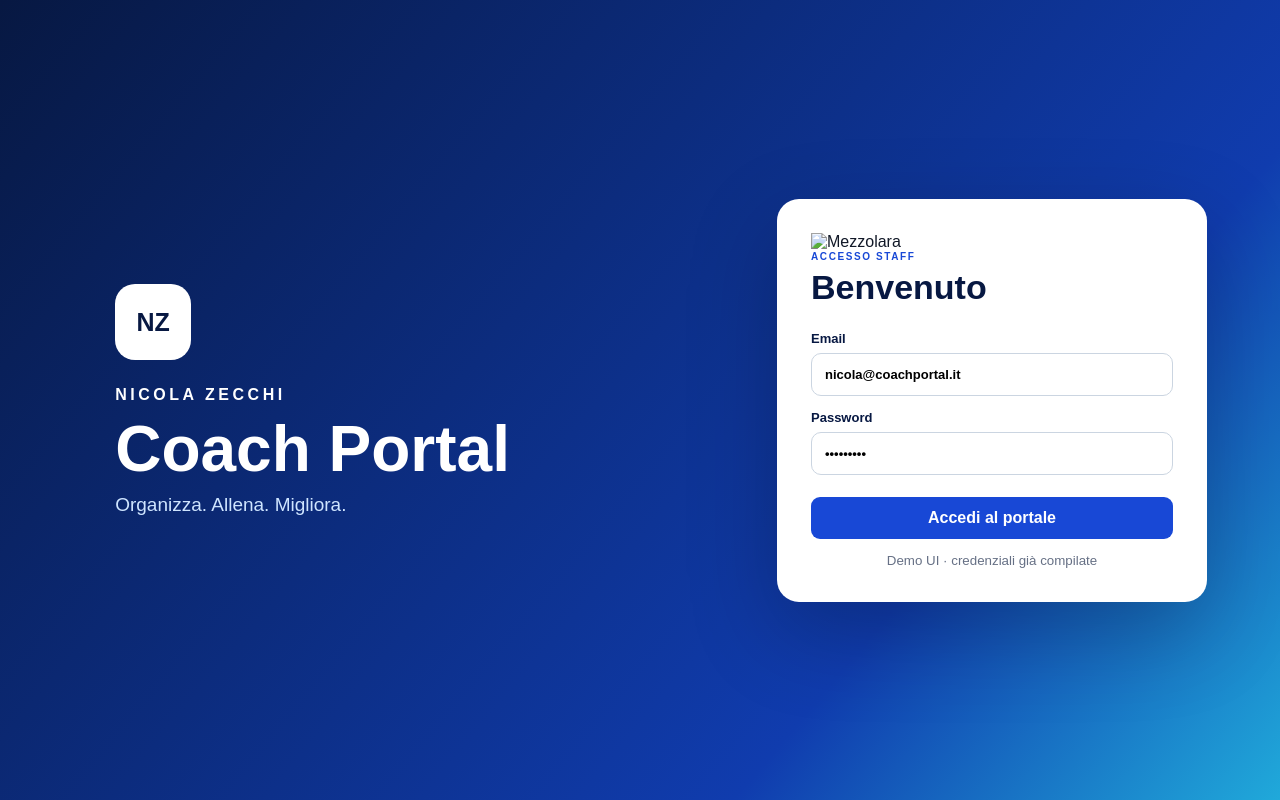
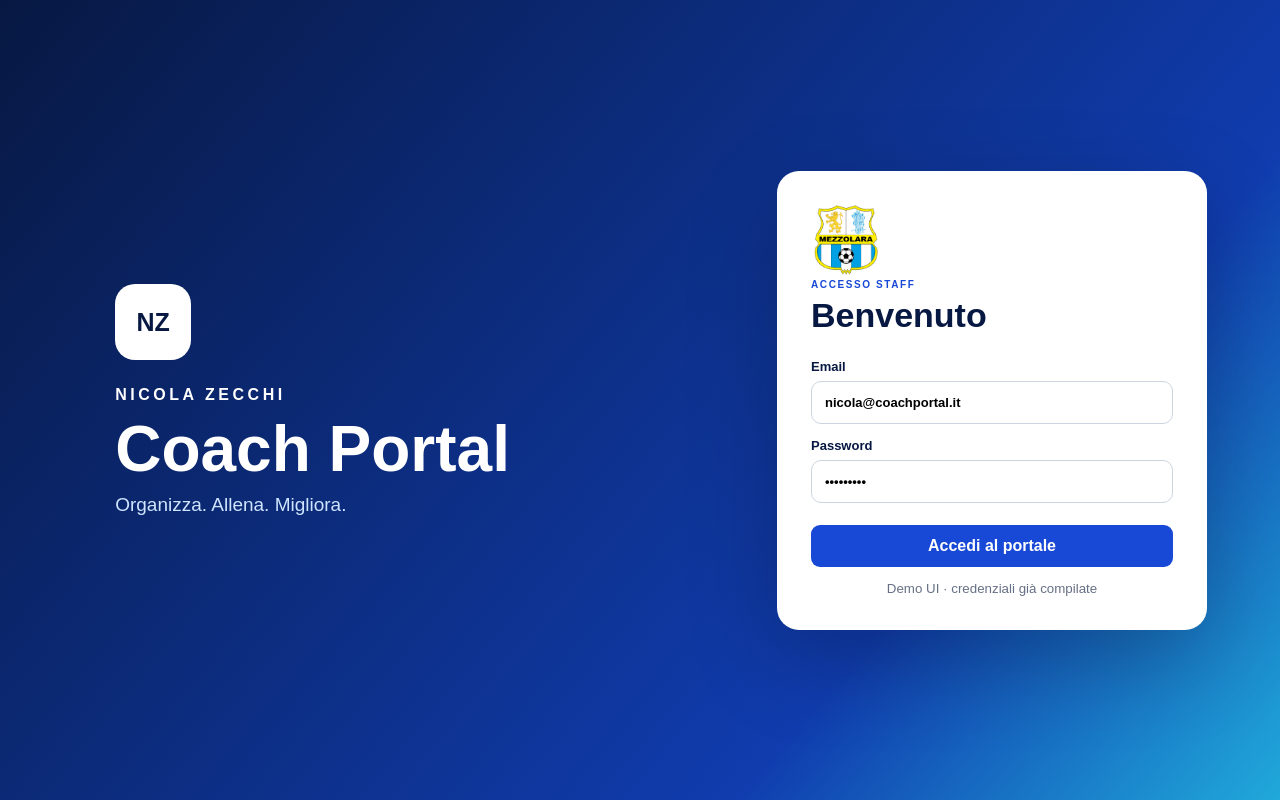
Before and after one commit to nicolazecchi1983/mezzolara-staff-portal, a plain HTML site: page index.html in a window 1280 px wide. Drawn offline with Linux system fonts and the light colour scheme; files whose address does not match are found by name.

Commit message:
Correzione percorso logo Mezzolara

```diff
--- a/index.html
+++ b/index.html
@@ -15,7 +15,7 @@
     <span>Organizza. Allena. Migliora.</span>
   </div>
   <form class="login-card" id="loginForm">
-    <img src="assets/logo.png" alt="Mezzolara">
+  <img src="logo.png" alt="Logo Mezzolara Calcio">
     <p class="eyebrow">ACCESSO STAFF</p>
     <h2>Benvenuto</h2>
     <label>Email<input type="email" value="nicola@coachportal.it" required></label>
@@ -32,7 +32,7 @@
       <div><strong>NICOLA ZECCHI</strong><span>COACH PORTAL</span></div>
     </div>
     <div class="club-card">
-      <img src="assets/logo.png" alt="">
+     <img src="logo.png" alt="Logo Mezzolara Calcio">
       <div><small>CLUB ATTIVO</small><strong>Mezzolara Calcio</strong><span>Stagione 2026/27</span></div>
     </div>
     <nav>
```
